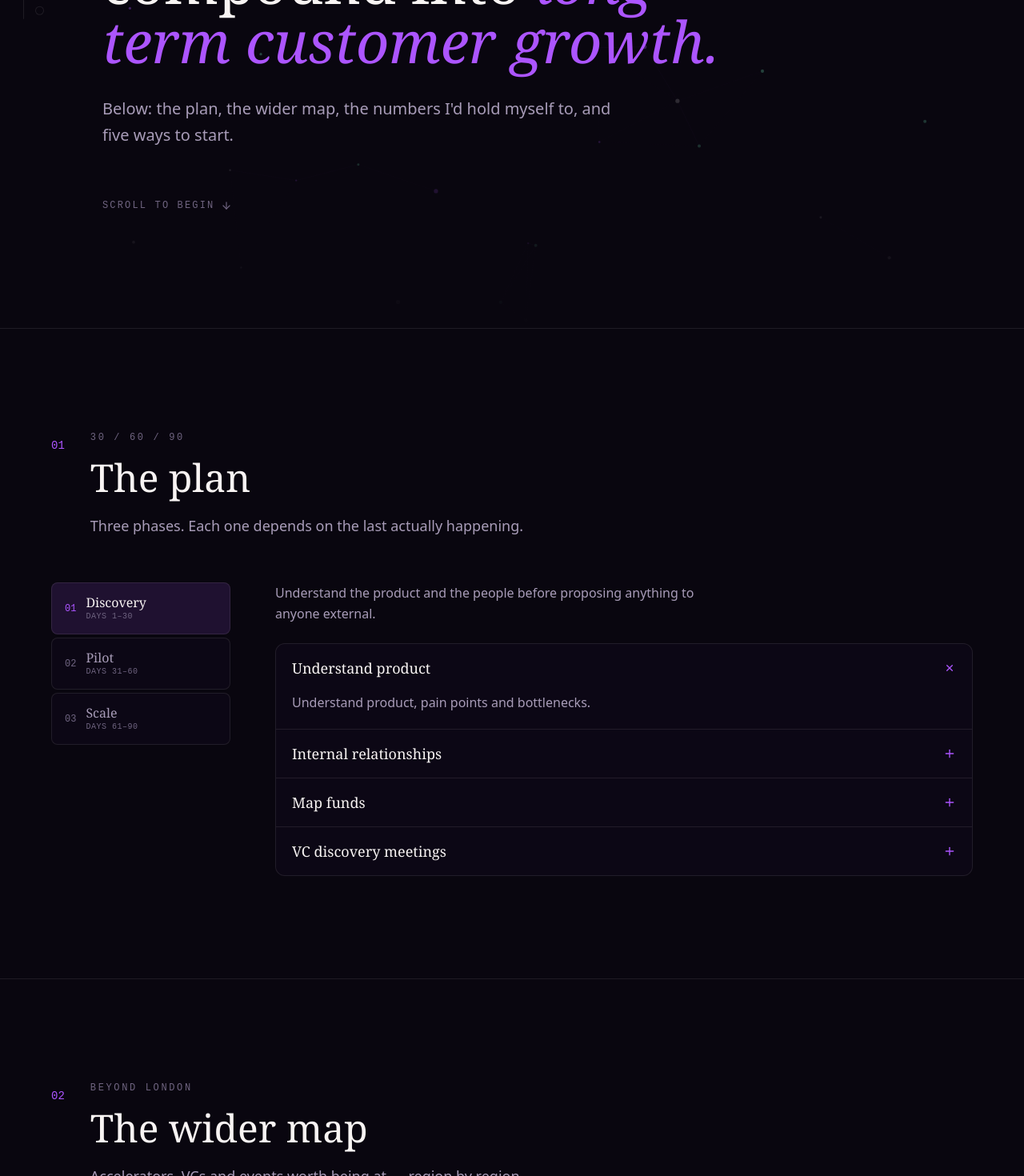
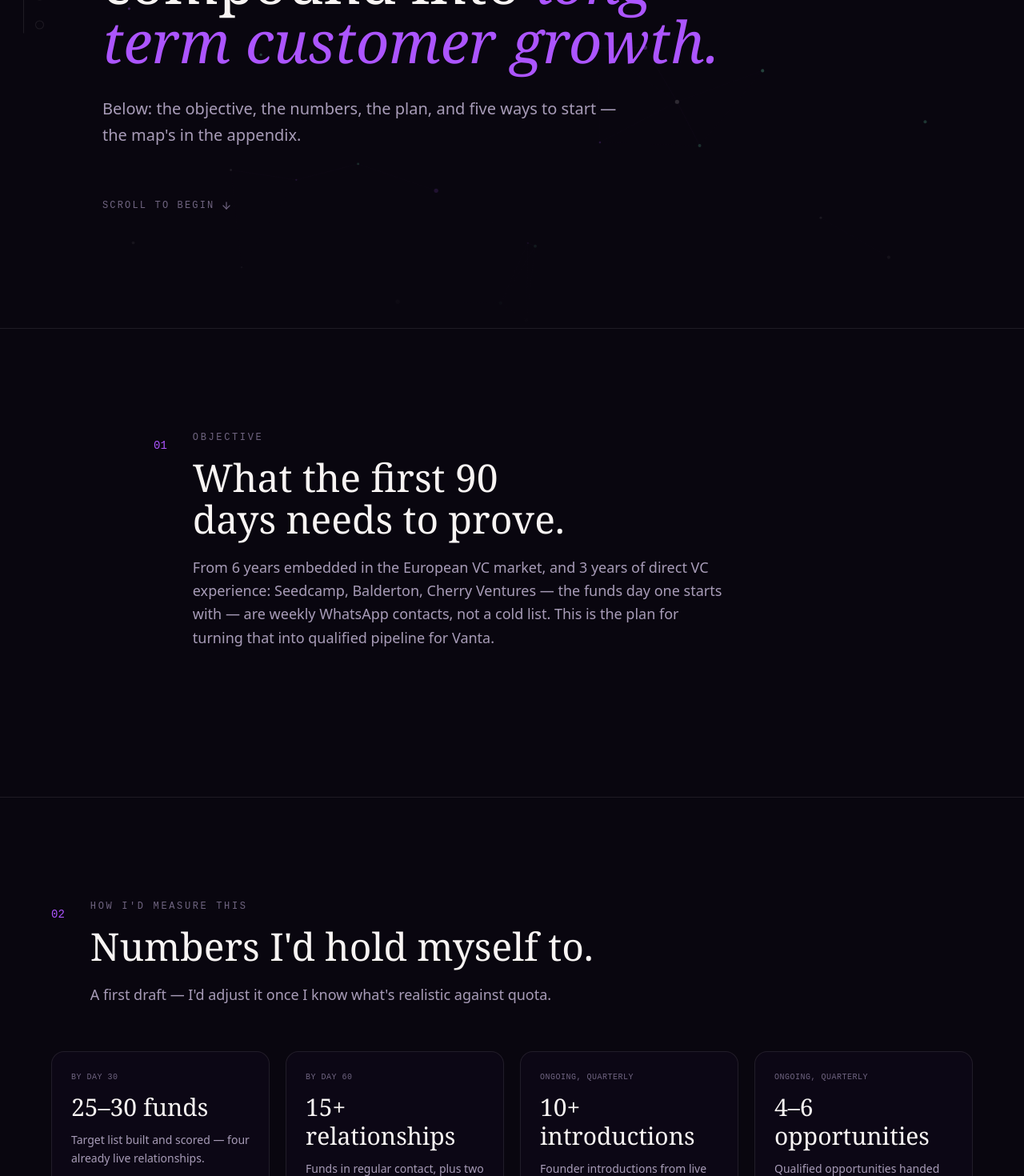
Before and after one commit to Laura-Corrigan/EMEA-VC-Partnership-Project, a Next.js app: page / in a window 1280 px wide. Shown: the part 460-1930 px from the top of the page at 80% size. Built offline with nearby package versions, Linux system fonts and the light colour scheme.

Commit message:
Add files via upload

```diff
--- a/app/page.tsx
+++ b/app/page.tsx
@@ -1,11 +1,11 @@
 import { Hero } from "@/components/Hero";
+import { ExecSummary } from "@/components/ExecSummary";
+import { SuccessMetrics } from "@/components/SuccessMetrics";
 import { Timeline } from "@/components/Timeline";
+import { FiveIdeas } from "@/components/FiveIdeas";
 import { EuropeMap } from "@/components/EuropeMap";
-import { SuccessMetrics } from "@/components/SuccessMetrics";
-import { FiveIdeas } from "@/components/FiveIdeas";
 import { SideRail } from "@/components/SideRail";
 import { MobileProgress } from "@/components/MobileProgress";
-import { postscript } from "@/lib/data";
 
 export default function Home() {
   return (
@@ -13,14 +13,18 @@ export default function Home() {
       <MobileProgress />
       <SideRail />
       <Hero />
+      <ExecSummary />
+      <SuccessMetrics />
       <Timeline />
+      <FiveIdeas />
       <EuropeMap />
-      <SuccessMetrics />
-      <FiveIdeas />
 
-      <div className="border-t border-line px-6 py-14 md:px-14">
-        <p className="mx-auto max-w-xl text-center font-mono text-sm text-mist">
-          P.S. — {postscript}
+      <div className="border-t border-line px-6 py-20 md:px-14">
+        <p className="mx-auto max-w-2xl text-center font-display text-xl leading-relaxed text-paper md:text-2xl">
+          Six years watching this market. Three years working inside it.{" "}
+          <span className="italic text-accent">
+            This is the plan for pointing all of it at Vanta.
+          </span>
         </p>
       </div>
 
--- a/components/EuropeMap.tsx
+++ b/components/EuropeMap.tsx
@@ -2,7 +2,7 @@
 
 import { useState } from "react";
 import { AnimatePresence, motion } from "framer-motion";
-import { europeRegions, type EuropeRegion } from "@/lib/data";
+import { europeRegions, europeanNetwork, type EuropeRegion } from "@/lib/data";
 import { SectionWrapper } from "./SectionWrapper";
 
 export function EuropeMap() {
@@ -12,10 +12,10 @@ export function EuropeMap() {
   return (
     <SectionWrapper
       id="europe"
-      index="02"
-      eyebrow="Beyond London"
+      index="—"
+      eyebrow="Appendix"
       title="The wider map"
-      lede="Accelerators, VCs and events worth being at — region by region."
+      lede="Not every event earns a slot — only the ones where the funds on the target list are actually in the room."
       wide
     >
       <div className="grid grid-cols-1 gap-8 md:grid-cols-5">
@@ -105,9 +105,28 @@ export function EuropeMap() {
                 <RegionList label="VCs" items={active.vcs} />
                 <RegionList label="Events" items={active.events} />
               </div>
+              {active.note && (
+                <div className="mt-6 rounded-xl border border-accent/30 bg-accent-soft px-4 py-4">
+                  <p className="font-mono text-[10px] uppercase tracking-wider text-accent">
+                    Already there
+                  </p>
+                  <p className="mt-1 text-sm leading-relaxed text-paper md:text-base">
+                    {active.note}
+                  </p>
+                </div>
+              )}
             </motion.div>
           </AnimatePresence>
         </div>
+      </div>
+
+      <div className="mt-6 rounded-xl border border-accent/30 bg-accent-soft px-5 py-4">
+        <p className="font-mono text-[10px] uppercase tracking-wider text-accent">
+          Across all of it
+        </p>
+        <p className="mt-1.5 text-sm leading-relaxed text-paper md:text-base">
+          {europeanNetwork}
+        </p>
       </div>
     </SectionWrapper>
   );
--- /dev/null
+++ b/components/ExecSummary.tsx
@@ -0,0 +1,17 @@
+"use client";
+
+import { SectionWrapper } from "./SectionWrapper";
+
+export function ExecSummary() {
+  return (
+    <SectionWrapper
+      id="objective"
+      index="01"
+      eyebrow="Objective"
+      title="What the first 90 days needs to prove."
+      lede="From 6 years embedded in the European VC market, and 3 years of direct VC experience: Seedcamp, Balderton, Cherry Ventures — the funds day one starts with — are weekly WhatsApp contacts, not a cold list. This is the plan for turning that into qualified pipeline for Vanta."
+    >
+      <></>
+    </SectionWrapper>
+  );
+}
--- a/components/FiveIdeas.tsx
+++ b/components/FiveIdeas.tsx
@@ -14,6 +14,7 @@ export function FiveIdeas() {
       index="04"
       eyebrow="Five ways in, not fifty"
       title="Targeted, not broad."
+      lede="VCs trust their network — for intros, for diligence, for everything. Having one is one thing; being one is another. First 30 days: find which channel actually creates pipeline — a dinner, an event, a free compliance session — then test it, then scale it."
       wide
     >
       <div className="flex flex-col gap-5">
--- a/components/Hero.tsx
+++ b/components/Hero.tsx
@@ -41,12 +41,12 @@ export function Hero() {
           transition={{ duration: 0.8, delay: 0.2, ease: [0.16, 1, 0.3, 1] }}
           className="mt-8 max-w-2xl text-lg leading-relaxed text-mist md:text-xl"
         >
-          Below: the plan, the wider map, the numbers I&apos;d hold myself to, and
-          five ways to start.
+          Below: the objective, the numbers, the plan, and five ways to
+          start — the map&apos;s in the appendix.
         </motion.p>
 
         <motion.a
-          href="#plan"
+          href="#objective"
           initial={{ opacity: 0 }}
           animate={{ opacity: 1 }}
           transition={{ duration: 0.8, delay: 0.4 }}
--- a/components/SideRail.tsx
+++ b/components/SideRail.tsx
@@ -4,10 +4,11 @@ import { useEffect, useRef, useState } from "react";
 
 export const CHAPTERS = [
   { id: "hero", label: "Intro" },
+  { id: "objective", label: "Objective" },
+  { id: "metrics", label: "The numbers" },
   { id: "plan", label: "The plan" },
-  { id: "europe", label: "The map" },
-  { id: "metrics", label: "The numbers" },
   { id: "ideas", label: "Five ideas" },
+  { id: "europe", label: "Appendix" },
 ];
 
 export function SideRail() {
--- a/components/SuccessMetrics.tsx
+++ b/components/SuccessMetrics.tsx
@@ -8,7 +8,7 @@ export function SuccessMetrics() {
   return (
     <SectionWrapper
       id="metrics"
-      index="03"
+      index="02"
       eyebrow="How I'd measure this"
       title="Numbers I'd hold myself to."
       lede="A first draft — I'd adjust it once I know what's realistic against quota."
--- a/components/Timeline.tsx
+++ b/components/Timeline.tsx
@@ -14,7 +14,7 @@ export function Timeline() {
   return (
     <SectionWrapper
       id="plan"
-      index="01"
+      index="03"
       eyebrow="30 / 60 / 90"
       title="The plan"
       lede="Three phases. Each one depends on the last actually happening."
--- a/lib/data.ts
+++ b/lib/data.ts
@@ -31,8 +31,8 @@ export const timeline: TimelinePhase[] = [
         detail: "Understand product, pain points and bottlenecks.",
       },
       {
-        title: "Internal relationships",
-        detail: "Build relationships with the internal team — understand how they want to work. Product, Marketing, Sales.",
+        title: "Internal alignment",
+        detail: "Meet Sales, Marketing, Product — find out what's already in motion so day-one network activity doesn't collide with it.",
       },
       {
         title: "Map funds",
@@ -54,7 +54,7 @@ export const timeline: TimelinePhase[] = [
       entries: [
         {
           name: "Seedcamp",
-          detail: "100 companies per portfolio. Seed stage. Captured a lot of the best of Europe. The go-to fund in London for seed.",
+          detail: "Direct LP relationship, personal contacts with the team.",
         },
         {
           name: "Balderton",
@@ -63,7 +63,7 @@ export const timeline: TimelinePhase[] = [
         {
           name: "Backed VC",
           detail:
-            "Portfolio is deep tech, not a core target. USP is events and community — 3,000+ founders. Recently ran \"FinTech Fight Club\", debates on stage, fight-club style. Different, engaging — worth partnering on something.",
+            "Direct LP relationship, co-invested on deals together. Can start this partnership day one.",
         },
         {
           name: "Cherry Ventures",
@@ -174,6 +174,7 @@ export type EuropeRegion = {
   accelerators: string[];
   vcs: string[];
   events: string[];
+  note?: string;
 };
 
 export const europeRegions: EuropeRegion[] = [
@@ -194,6 +195,7 @@ export const europeRegions: EuropeRegion[] = [
     accelerators: ["Station F", "HEC Incubateur"],
     vcs: ["Partech", "Frst", "Elaia"],
     events: ["VivaTech", "UnlockVC"],
+    note: "Direct LP relationships with Partech, Frst and Elaia, built over 3 years.",
   },
   {
     id: "dach",
@@ -203,6 +205,7 @@ export const europeRegions: EuropeRegion[] = [
     accelerators: ["APX", "Münzstraße"],
     vcs: ["HV Capital", "Point Nine", "AtlanticLabs"],
     events: ["Bits & Pretzels"],
+    note: "Direct LP relationship with AtlanticLabs, built over 3 years.",
   },
   {
     id: "nordics",
@@ -212,8 +215,12 @@ export const europeRegions: EuropeRegion[] = [
     accelerators: ["Antler Nordics", "Startup Sauna"],
     vcs: ["EQT Ventures", "Creandum", "Northzone", "Byfounders"],
     events: ["Slush"],
+    note: "Direct LP relationship with Byfounders, built over 3 years.",
   },
 ];
+
+export const europeanNetwork =
+  "Active member of Women in VC (UnlockVC) since the group started — 400+ female GPs, LPs, investors and founders across Europe. Share deal flow and market insight with the group regularly.";
 
 export type KpiTarget = {
   code: string;
@@ -227,7 +234,7 @@ export const kpiTargets: KpiTarget[] = [
     code: "01",
     milestone: "By day 30",
     metric: "25–30 funds",
-    detail: "Target list built and scored.",
+    detail: "Target list built and scored — four already live relationships.",
   },
   {
     code: "02",
@@ -294,9 +301,6 @@ export const targetedIdeas: TargetedIdea[] = [
 export const bonusIdea: TargetedIdea = {
   code: "06",
   name: "Partner with Scaling Europe",
-  pitch: "Seb Johnson is becoming the go-to media voice in European tech — newsletter and podcast read by tens of thousands of founders and investors every week. Partner on an episode or one of his live shows, if budget allows.",
+  pitch: "Newsletter and podcast reaching tens of thousands of European founders and investors every week — partner on an episode or one of his live shows, if budget allows.",
   target: "European founders and investors already listening to Scaling Europe",
 };
-
-export const postscript =
-  "I'm also training as a Pilates instructor — happy to run a session for founders sometime, no pitch attached.";
```
